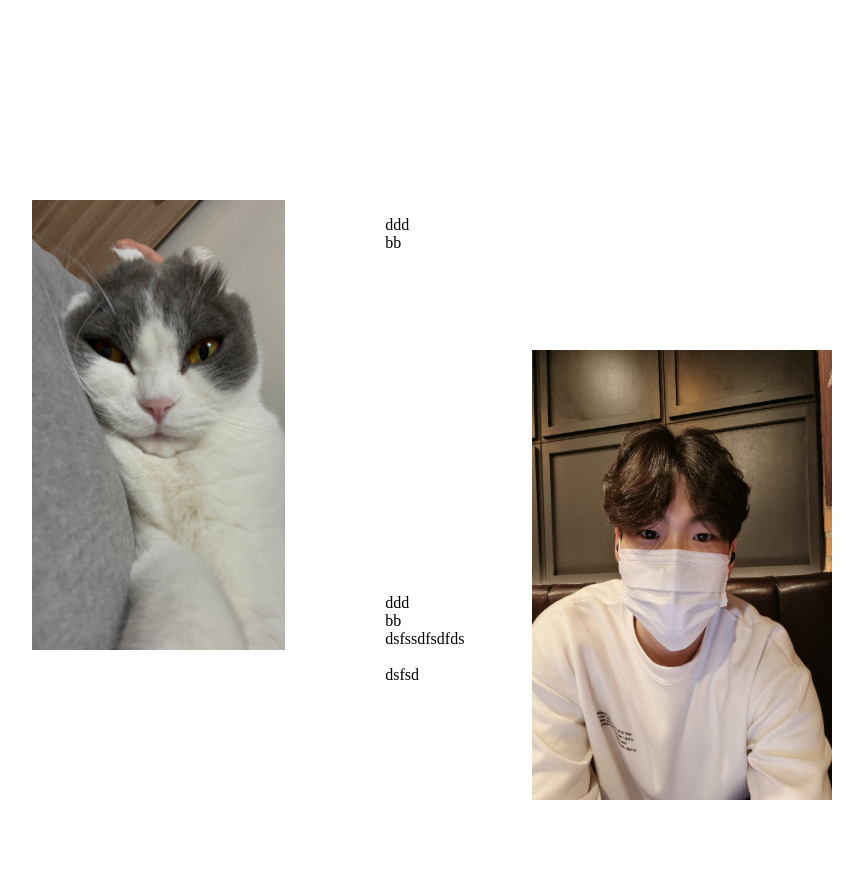
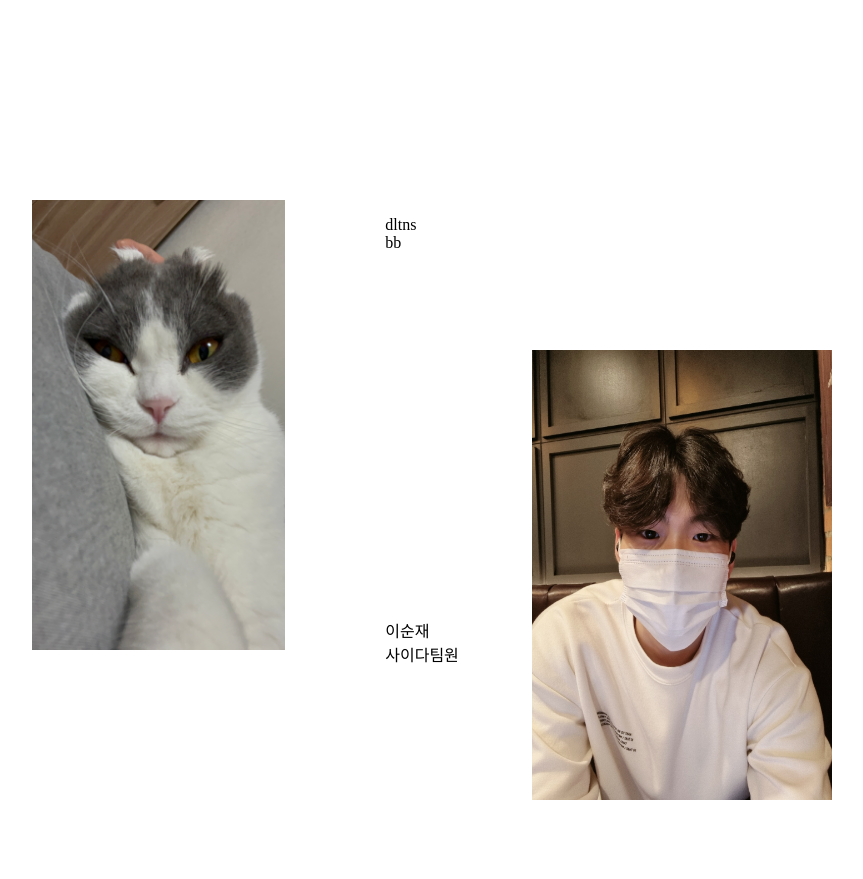
Before and after one commit to leesoonjae/react-project, a Flask app: page / in a window 1280 px wide. Shown: the part 262-1141 px from the top of the page, without its empty margins (208-1071 px from the left). Run offline with Flask 2, Linux system fonts and the light colour scheme.

Commit message:
Add files via upload

```diff
--- a/templates/index.html
+++ b/templates/index.html
@@ -16,8 +16,8 @@
       <div class="item">
         <img onclick="location.href=''" src="../static/cat.jpg" alt="img" width="300" height="450" />
         <div class="desc">
-          <p>ddd<br/>bb</p>
-          <p>ddd<br/>bb<br/>dsfssdfsdfds<br/><br/>dsfsd</p>
+          <p>dltns<br/>bb</p>
+          <p><br/>이순재<br/>사이다팀원<br/><br/></p>
         </div>
         <a href="/soon">
         <img class="secondImg" src="../static/soon.jpg" alt="img" width="300" height="450" />
--- a/templates/soon.html
+++ b/templates/soon.html
@@ -12,7 +12,7 @@
             integrity="sha384-MrcW6ZMFYlzcLA8Nl+NtUVF0sA7MsXsP1UyJoMp4YLEuNSfAP+JcXn/tWtIaxVXM"
             crossorigin="anonymous"></script>
     <title>칠성사이다</title>
-    <<link href="https://fonts.googleapis.com/css2?family=Lato:ital@1&family=Nanum+Pen+Script&display=swap" rel="stylesheet">
+    <link href="https://fonts.googleapis.com/css2?family=Lato:ital@1&family=Nanum+Pen+Script&family=Rubik:ital,wght@1,600&display=swap" rel="stylesheet">
     <link rel="stylesheet" type="text/css" href="../static/soon.css" />
     </head>
     <script src="../static/index.js"></script>
@@ -42,7 +42,7 @@
             <div class="colton">
                 <div class="cardtwo">
                     <div class="colton-body">
-                        <h5 class="colton-title">자기소개</h5>
+                        <h2 class="colton-title">자기소개</h2>
                         <p class="colton-text">
                         <div>1. 서울 중랑구에 거주중인 이순재라고 합니다.</div>
                         <div>2. 제 장점은 새로운걸 배울 때 습득을 잘할수 있습니다.</div>
```
